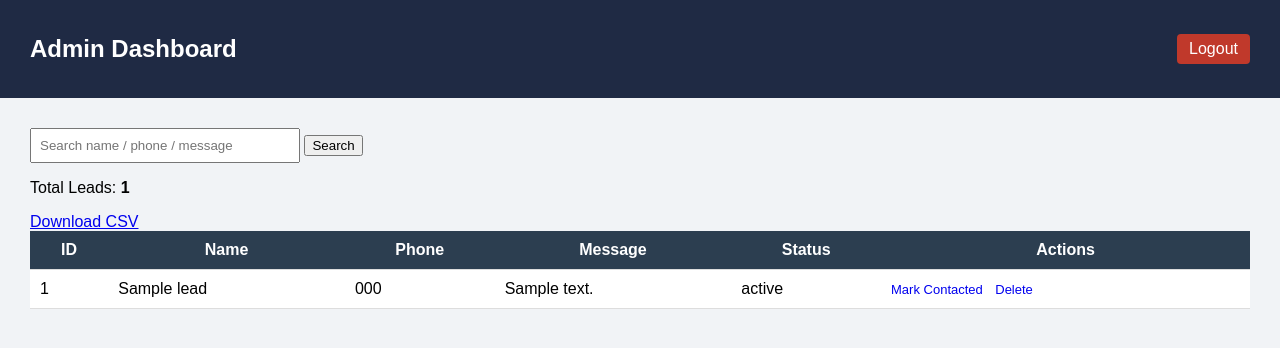
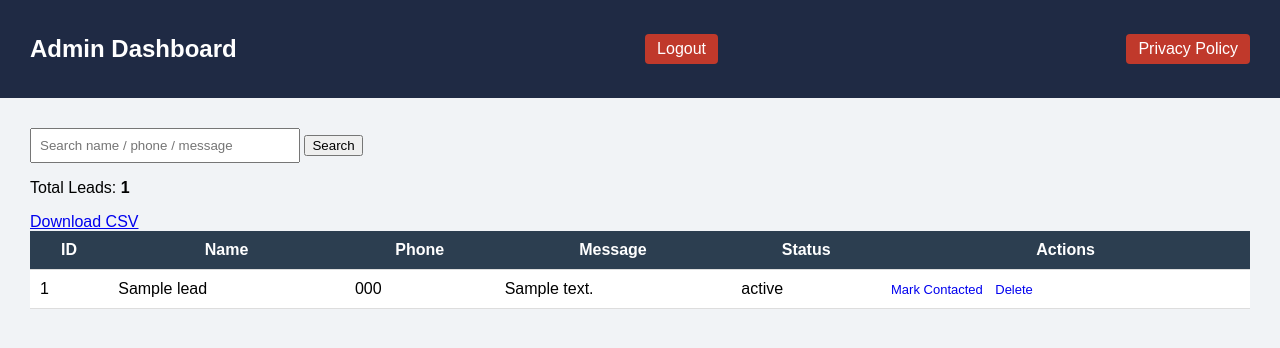
Before and after one commit to codewithahmed2005/Al-Meezan, a Flask app: page /admin in a window 1280 px wide. Shown: the top 348 px of the page. Run offline with Flask 3, Linux system fonts and the light colour scheme; the visitor is signed in with stand-in values (Sample User, id 1); tables that the repository leaves empty hold one stand-in row (values such as "Sample post"); parts of the project's set-up code (start-up, migrations or seed data) failed here and were passed over.

Commit message:
Update admin.html

```diff
--- a/templates/admin.html
+++ b/templates/admin.html
@@ -44,6 +44,7 @@
 <header>
     <h2>Admin Dashboard</h2>
     <a href="/admin/logout">Logout</a>
+    <a href="/privacy" target="_blank">Privacy Policy</a>
 </header>
 
 <div class="container">
```
